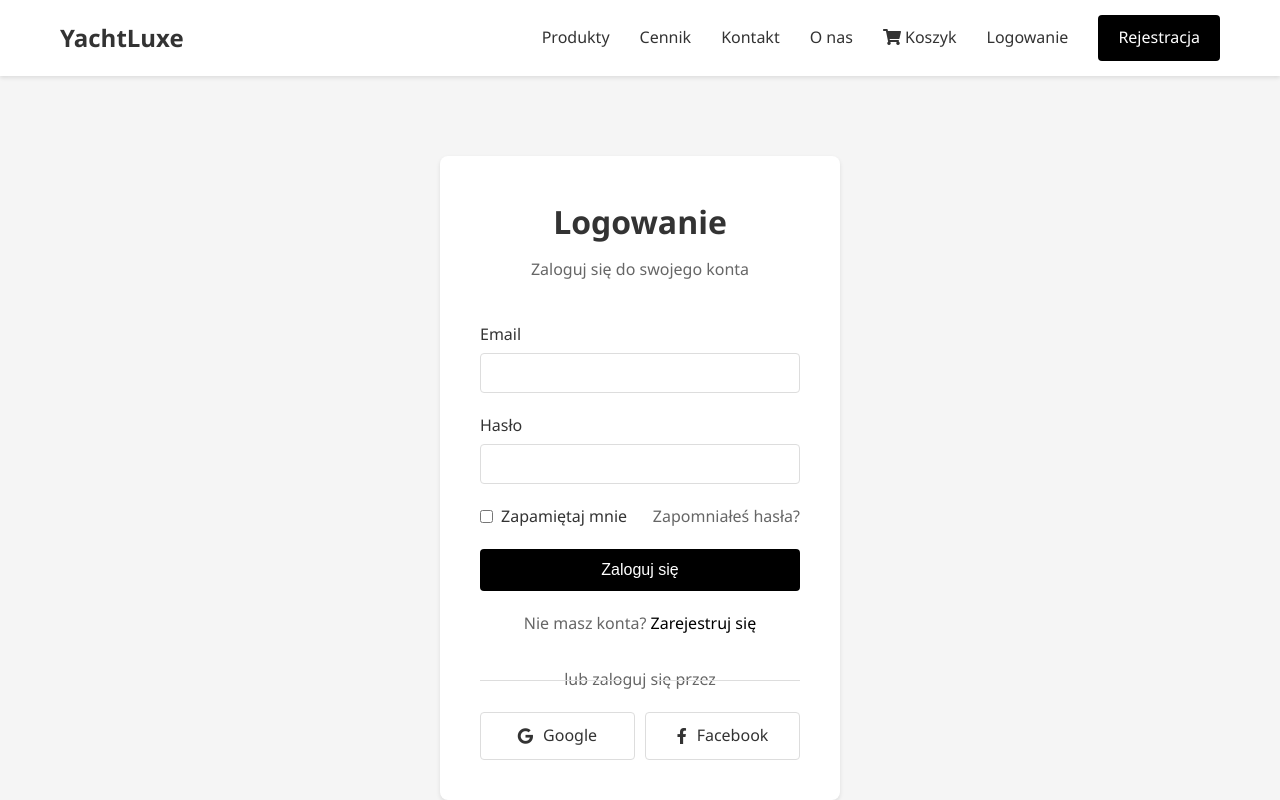
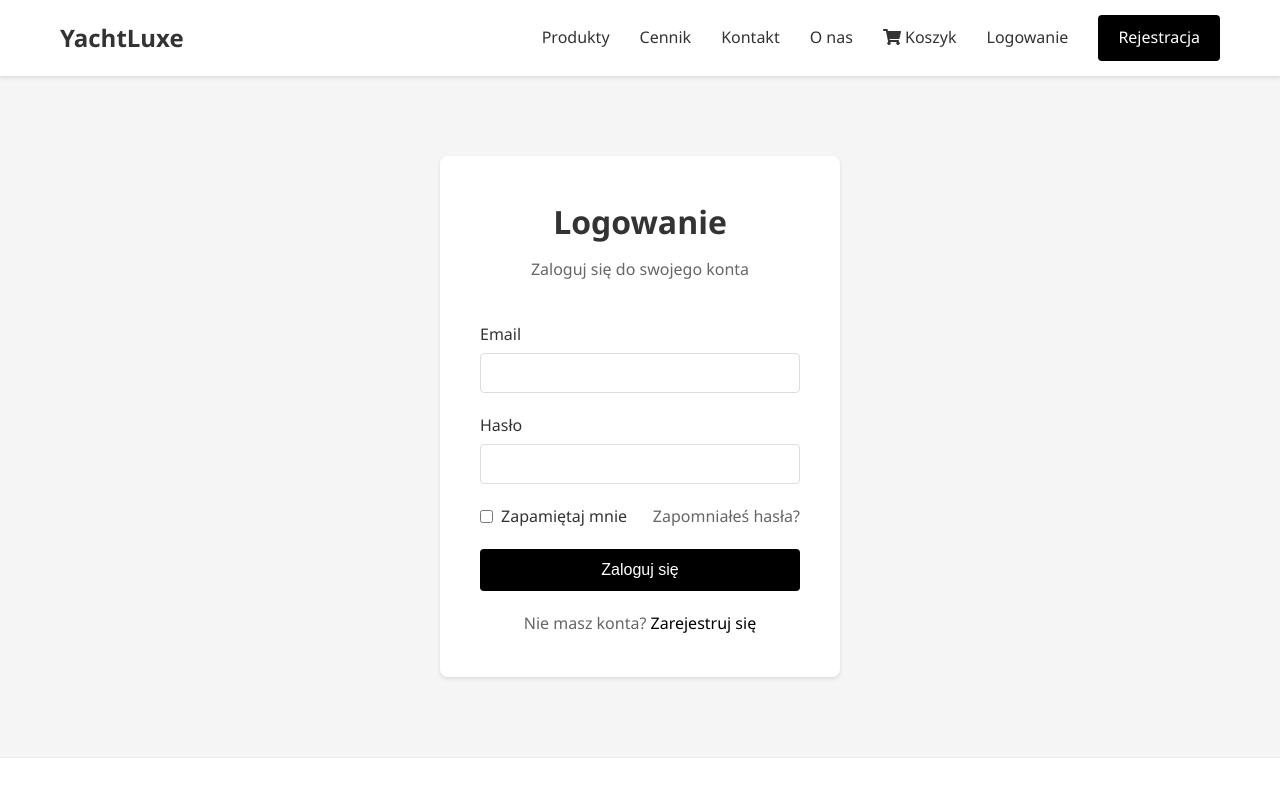
Before and after one commit to Markowskky/stronayacht, a plain HTML site: page login.html in a window 1280 px wide. Shown: the top 800 px of the page. Drawn offline with Linux system fonts and the light colour scheme.

Commit message:
Update login.html

```diff
--- a/login.html
+++ b/login.html
@@ -327,19 +327,7 @@
                 Nie masz konta? <a href="register.html">Zarejestruj się</a>
             </div>
 
-            <div class="social-login">
-                <p>lub zaloguj się przez</p>
-                <div class="social-buttons">
-                    <a href="#" class="social-button">
-                        <i class="fab fa-google"></i>
-                        Google
-                    </a>
-                    <a href="#" class="social-button">
-                        <i class="fab fa-facebook-f"></i>
-                        Facebook
-                    </a>
-                </div>
-            </div>
+
         </form>
     </div>
 
```
